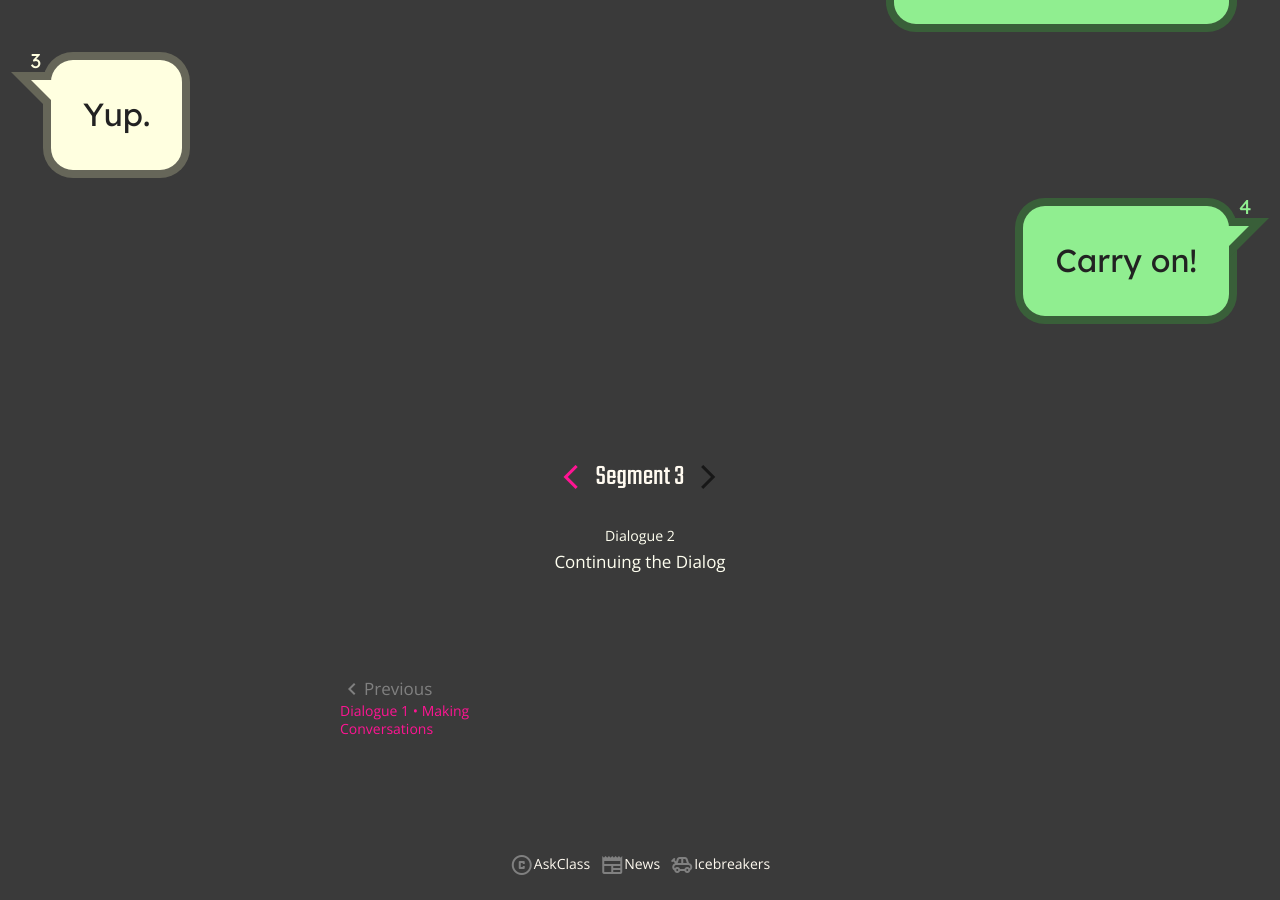
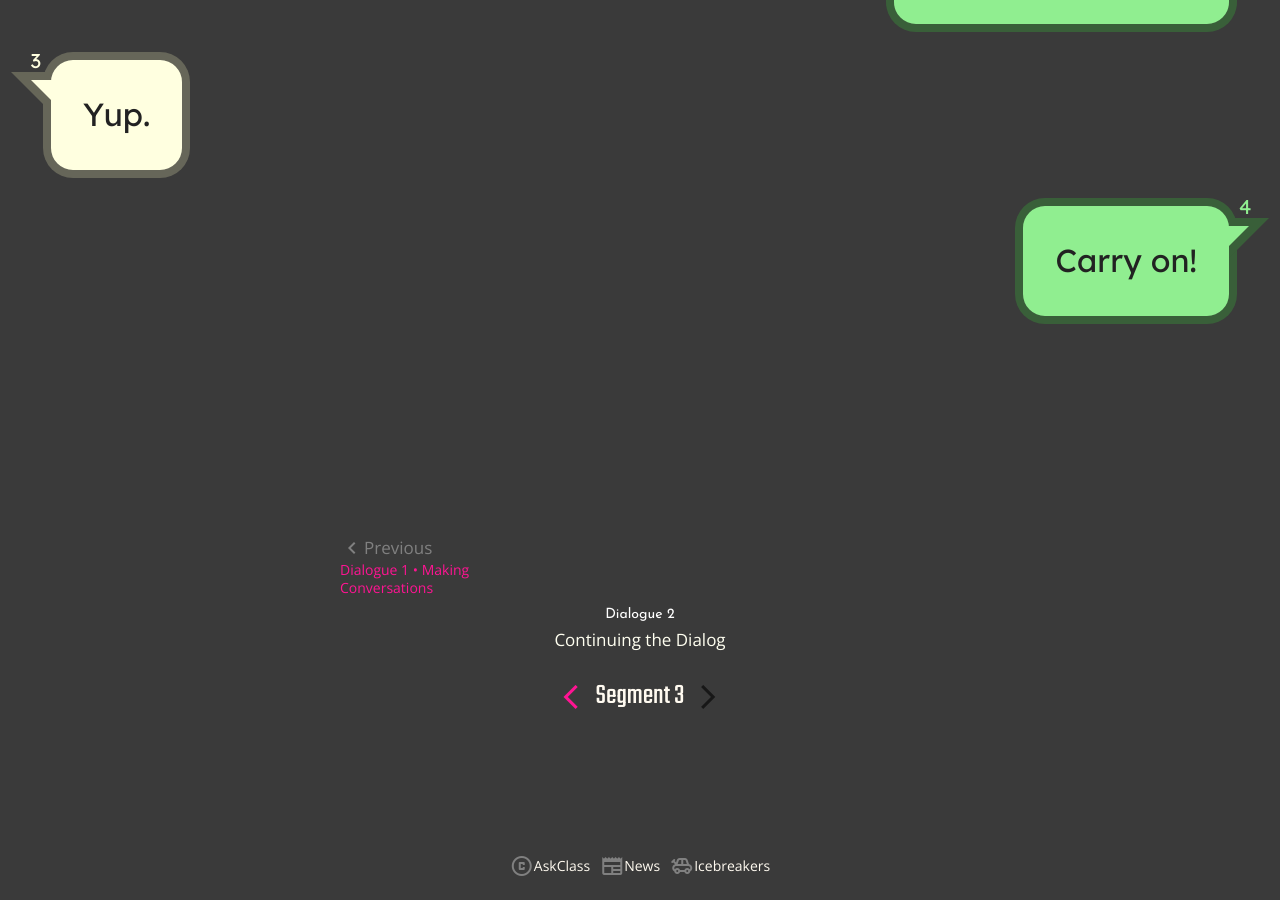
Before and after one commit to beAuthentic/askclass-course-theme, a Jekyll site: the page built from content/_session/dialog-02.md, in a window 1280 px wide and 900 px high, scrolled down 757 px. Built offline with Jekyll 4.4.1, drawn with Linux system fonts in a browser that asks for light colours.

Commit message:
fix(nav): Rearrange page nav above section

```diff
--- a/_includes/session/paginator.html
+++ b/_includes/session/paginator.html
@@ -26,17 +26,17 @@
 {%- endunless -%}
 
 <section class="spacer center-align">
+  <div class="paginator-container spacer">
+  {%- include session/next_prev.html p="previous" item=_prev_item -%}
+  {%- include session/next_prev.html p="next" item=_next_item -%}
+  </div>
 
-  {%- include segment/nav.html segment=session_data.segment -%}
   <center>
     {%- if session_data.header -%}
-      <small>{{ session_data.header }}</small><br/>
+      <small class='special'>{{ session_data.header }}</small><br/>
     {%- endif -%}
     {{ session_data.title }}
   </center>
 
-  <div class="paginator-container spacer">
-  {%- include session/next_prev.html p="previous" item=_prev_item -%}
-  {%- include session/next_prev.html p="next" item=_next_item -%}
-  </div>
+  {%- include segment/nav.html segment=session_data.segment -%}
 </section>
```
